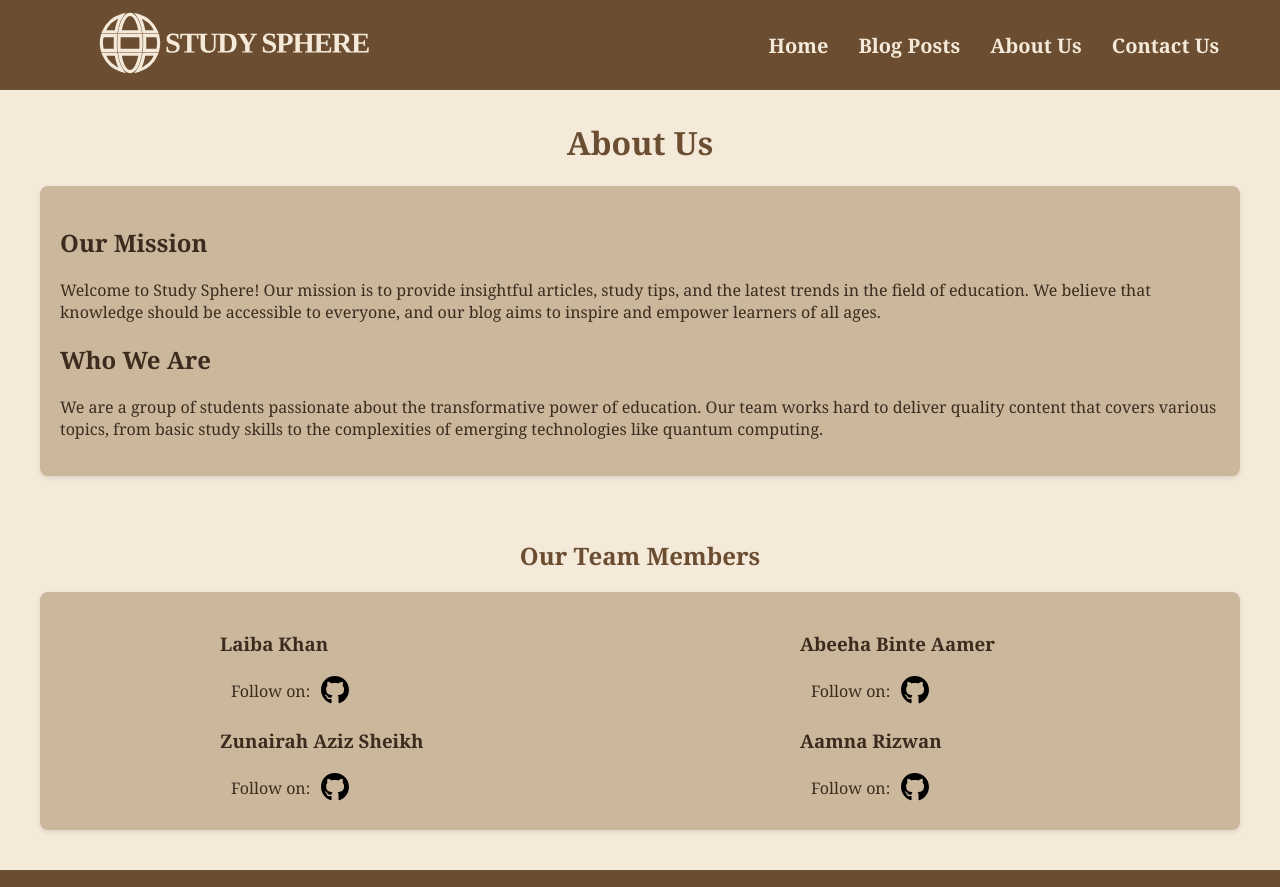
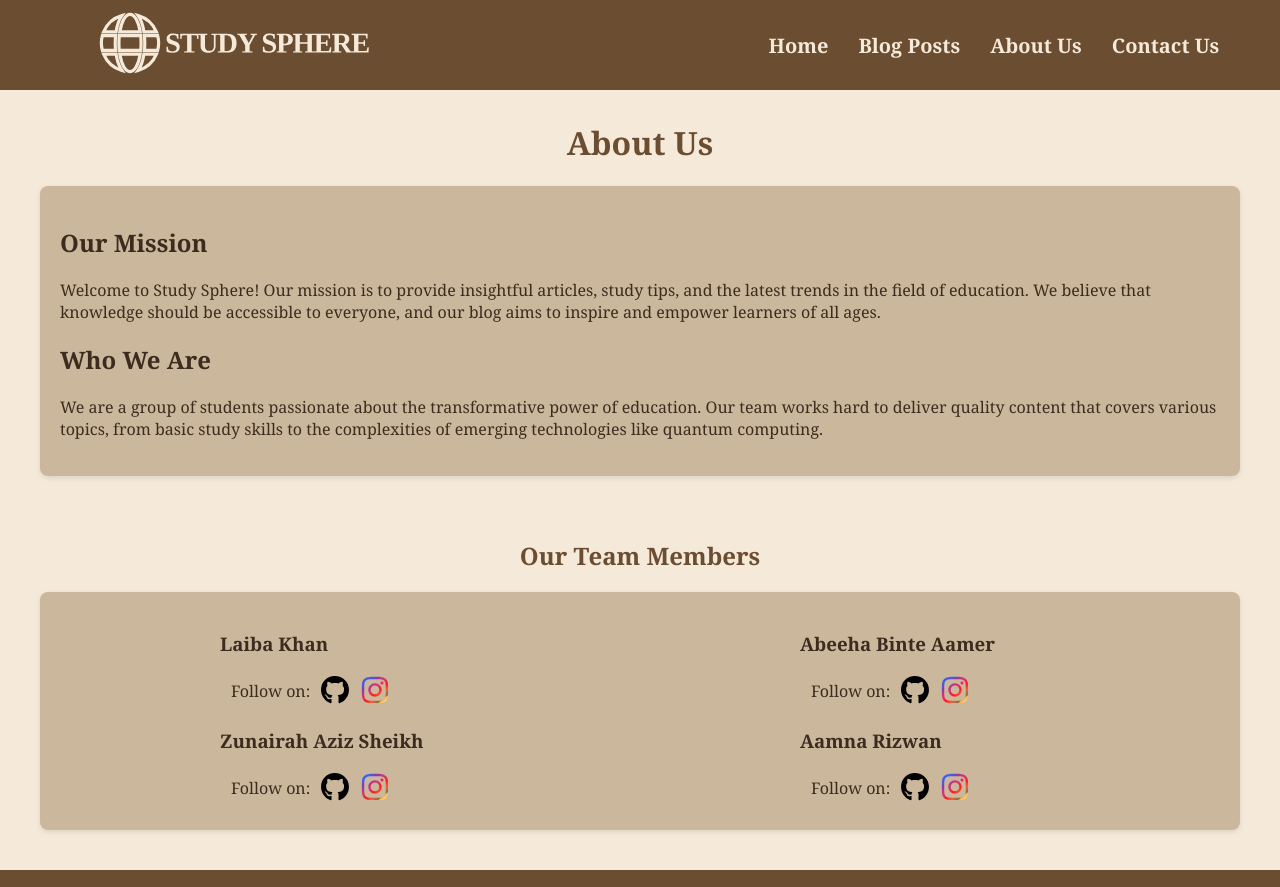
Before and after one commit to zunairahshaikh/ICT-Project, a plain HTML site: page about.html in a window 1280 px wide. Shown: the top 887 px of the page. Drawn offline with Linux system fonts and the light colour scheme.

Commit message:
Update about.html

```diff
--- a/about.html
+++ b/about.html
@@ -187,12 +187,18 @@
             <a href="https://github.com/LaibaKhan118" target="_blank">
               <img src="images/github.svg" alt="Follow on Github" />
             </a>
+            <a href="https://instagram.com" target="_blank">
+              <img src="images/instagram.svg" alt="Follow on Instagram" />
+            </a>
           </div>
           <h3>Zunairah Aziz Sheikh</h3>
           <div class="follow-buttons">
             <p>Follow on:</p>
             <a href="https://github.com/zunairahshaikh" target="_blank">
               <img src="images/github.svg" alt="Follow on Github" />
+            </a>
+            <a href="https://instagram.com" target="_blank">
+              <img src="images/instagram.svg" alt="Follow on Instagram" />
             </a>
           </div>
         </div>
@@ -203,12 +209,18 @@
             <a href="https://github.com/binteaamer" target="_blank">
               <img src="images/github.svg" alt="Follow on Github" />
             </a>
+            <a href="https://instagram.com" target="_blank">
+              <img src="images/instagram.svg" alt="Follow on Instagram" />
+            </a>
           </div>
           <h3>Aamna Rizwan</h3>
           <div class="follow-buttons">
             <p>Follow on:</p>
             <a href="https://github.com/aamna-lab" target="_blank">
               <img src="images/github.svg" alt="Follow on Github" />
+            </a>
+            <a href="https://instagram.com" target="_blank">
+              <img src="images/instagram.svg" alt="Follow on Instagram" />
             </a>
           </div>
         </div>
```
